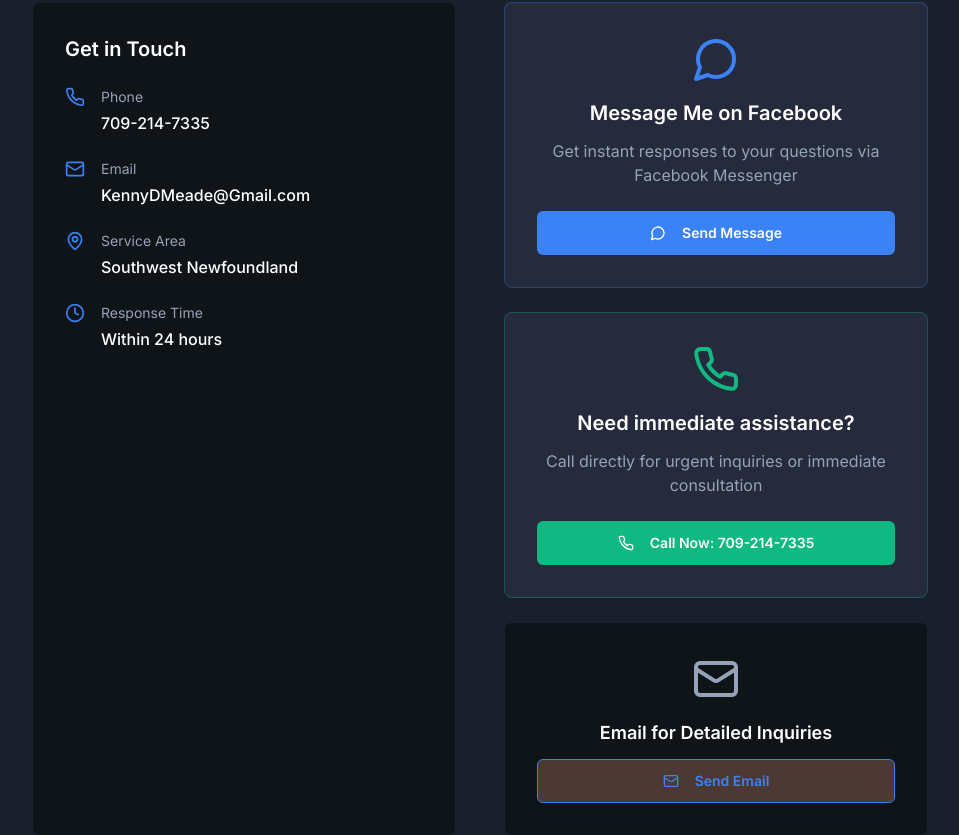
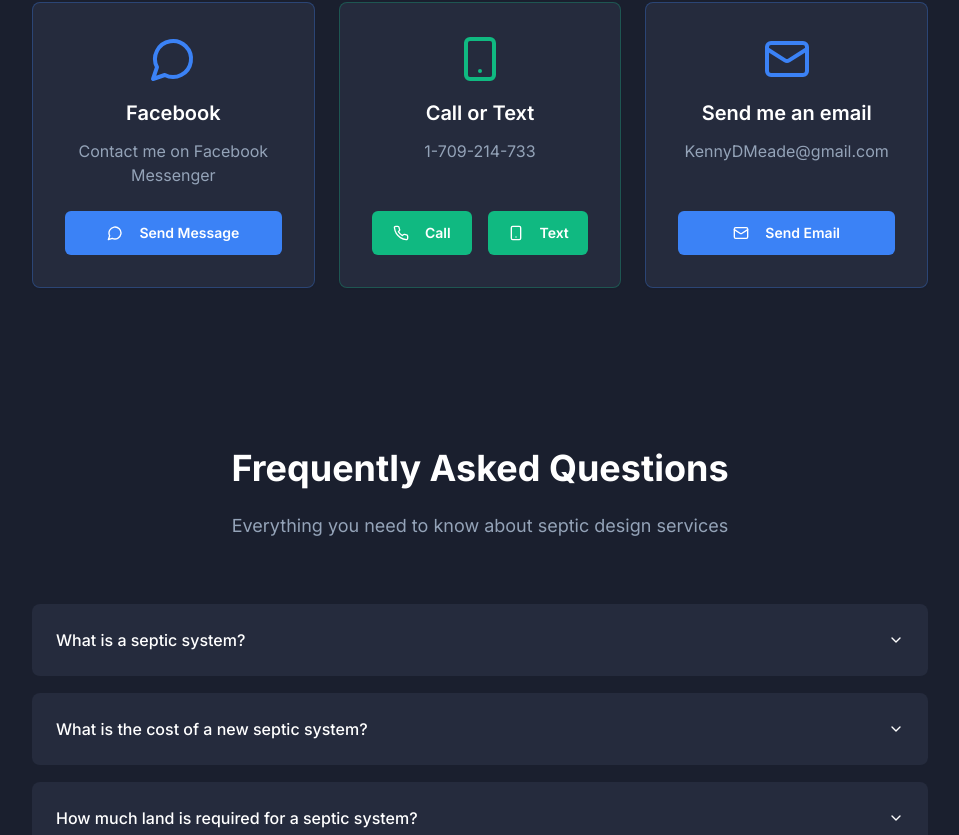
Before and after one commit to MatthewMeade/kenny-meade-septic-design, a React (Vite) app: page / in a window 1280 px wide. Shown: the part 3578-4413 px from the top of the page, without its empty margins (160-1119 px from the left). Built offline with nearby package versions, Linux system fonts and the light colour scheme.

Commit message:
Update contact section

```diff
--- a/src/components/ContactSection.tsx
+++ b/src/components/ContactSection.tsx
@@ -1,35 +1,10 @@
 
 import { Button } from '@/components/ui/button';
 import { Card, CardContent } from '@/components/ui/card';
-import { Phone, Mail, MapPin, Clock, MessageCircle } from 'lucide-react';
+import { Phone, Mail, MapPin, Clock, MessageCircle, Smartphone } from 'lucide-react';
 
 const ContactSection = () => {
-  const contactInfo = [
-    {
-      icon: <Phone className="w-5 h-5 text-accent-blue" />,
-      label: "Phone",
-      value: "709-214-7335",
-      href: "tel:7092147335"
-    },
-    {
-      icon: <Mail className="w-5 h-5 text-accent-blue" />,
-      label: "Email",
-      value: "KennyDMeade@Gmail.com",
-      href: "mailto:KennyDMeade@Gmail.com"
-    },
-    {
-      icon: <MapPin className="w-5 h-5 text-accent-blue" />,
-      label: "Service Area",
-      value: "Southwest Newfoundland",
-      href: null
-    },
-    {
-      icon: <Clock className="w-5 h-5 text-accent-blue" />,
-      label: "Response Time",
-      value: "Within 24 hours",
-      href: null
-    }
-  ];
+
 
   return (
     <section id="contact" className="py-20 bg-dark-surface">
@@ -44,56 +19,25 @@ const ContactSection = () => {
             </p>
           </div>
 
-          <div className="grid lg:grid-cols-2 gap-12">
-            {/* Contact Information */}
-            <Card className="bg-dark-bg border-dark-surface">
-              <CardContent className="p-6 md:p-8">
-                <h3 className="text-xl font-semibold text-white mb-6">Get in Touch</h3>
-
-                <div className="space-y-6">
-                  {contactInfo.map((info, index) => (
-                    <div key={index} className="flex items-start space-x-4">
-                      <div className="flex-shrink-0">
-                        {info.icon}
-                      </div>
-                      <div>
-                        <div className="text-sm text-text-muted mb-1">{info.label}</div>
-                        {info.href ? (
-                          <a
-                            href={info.href}
-                            className="text-white hover:text-accent-blue transition-colors font-medium"
-                          >
-                            {info.value}
-                          </a>
-                        ) : (
-                          <div className="text-white font-medium">{info.value}</div>
-                        )}
-                      </div>
-                    </div>
-                  ))}
-                </div>
-              </CardContent>
-            </Card>
-
           {/* Contact Actions */}
-            <div className="space-y-6">
+          <div className="grid lg:grid-cols-3 gap-6">
             {/* Facebook Messenger */}
             <Card className="bg-dark-surface-light border-accent-blue/30">
-                <CardContent className="p-6 md:p-8 text-center">
+              <CardContent className="p-6 md:p-8 text-center flex flex-col h-full">
                 <MessageCircle className="w-12 h-12 text-accent-blue mx-auto mb-4" />
                 <h4 className="text-xl font-semibold text-white mb-3">
-                    Message Me on Facebook
+                  Facebook
                 </h4>
-                  <p className="text-text-muted mb-6">
-                    Get instant responses to your questions via Facebook Messenger
+                <p className="text-text-muted mb-6 flex-grow">
+                  Contact me on Facebook Messenger
                 </p>
                 <Button
                   asChild
                   size="lg"
-                    className="bg-accent-blue hover:bg-accent-blue/90 text-white font-semibold w-full"
+                  className="bg-accent-blue hover:bg-accent-blue/90 text-white font-semibold w-full mt-auto"
                 >
                   <a
-                      href="https://m.me/kenny.meade.septic"
+                    href="https://m.me/kenny.meade.77"
                     target="_blank"
                     rel="noopener noreferrer"
                     className="flex items-center justify-center space-x-2"
@@ -107,41 +51,71 @@ const ContactSection = () => {
 
             {/* Phone Call */}
             <Card className="bg-dark-surface-light border-accent-green/30">
-                <CardContent className="p-6 md:p-8 text-center">
-                  <Phone className="w-12 h-12 text-accent-green mx-auto mb-4" />
+              <CardContent className="p-6 md:p-8 text-center flex flex-col h-full">
+                <Smartphone className="w-12 h-12 text-accent-green mx-auto mb-4" />
                 <h4 className="text-xl font-semibold text-white mb-3">
-                    Need immediate assistance?
+                  Call or Text
                 </h4>
-                  <p className="text-text-muted mb-6">
-                    Call directly for urgent inquiries or immediate consultation
+                <a href="sms:7092147335" className="flex items-center justify-center space-x-2">
+
+                  <p className="text-text-muted mb-6 flex-grow">
+                    1-709-214-733
+                  </p>
+                </a>
+
+                <div className='grid grid-cols-2 gap-4 mt-auto'>
+                  <Button
+                    asChild
+                    size="lg"
+                    className="bg-accent-green hover:bg-accent-green/90 text-white font-semibold "
+                  >
+                    <a href="tel:7092147335" className="flex items-center justify-center space-x-2">
+                      <Phone className="w-5 h-5" />
+                      <span>Call</span>
+                    </a>
+
+                  </Button>
+                  <Button
+                    asChild
+                    size="lg"
+                    className="bg-accent-green hover:bg-accent-green/90 text-white font-semibold "
+                  >
+                    <a href="sms:7092147335" className="flex items-center justify-center space-x-2">
+                      <Smartphone className="w-5 h-5" />
+                      <span> Text</span>
+                    </a>
+
+                  </Button>
+                </div>
+              </CardContent>
+            </Card>
+
+            {/* Email */}
+            <Card className="bg-dark-surface-light border-accent-blue/30">
+              <CardContent className="p-6 md:p-8 text-center flex flex-col h-full">
+                <Mail className="w-12 h-12 text-accent-blue mx-auto mb-4" />
+                <h4 className="text-xl font-semibold text-white mb-3">
+                  Send me an email
+                </h4>
+                <p className="text-text-muted mb-6 flex-grow">
+                  <a
+                    href="mailto:KennyDMeade@Gmail.com"
+                    target="_blank"
+                    rel="noopener noreferrer"
+                    className="flex items-center justify-center space-x-2"
+                  >KennyDMeade@gmail.com</a>
                 </p>
                 <Button
                   asChild
                   size="lg"
-                    className="bg-accent-green hover:bg-accent-green/90 text-white font-semibold w-full"
+                  className="bg-accent-blue hover:bg-accent-blue/90 text-white font-semibold w-full mt-auto"
                 >
-                    <a href="tel:7092147335" className="flex items-center justify-center space-x-2">
-                      <Phone className="w-5 h-5" />
-                      <span>Call Now: 709-214-7335</span>
-                    </a>
-                  </Button>
-                </CardContent>
-              </Card>
-
-              {/* Email */}
-              <Card className="bg-dark-bg border-dark-surface">
-                <CardContent className="p-6 md:p-8 text-center">
-                  <Mail className="w-12 h-12 text-text-muted mx-auto mb-4" />
-                  <h4 className="text-lg font-semibold text-white mb-3">
-                    Email for Detailed Inquiries
-                  </h4>
-                  <Button
-                    asChild
-                    variant="outline"
-                    size="lg"
-                    className="border-accent-blue text-accent-blue hover:bg-accent-blue hover:text-white font-semibold w-full"
+                  <a
+                    href="mailto:KennyDMeade@Gmail.com"
+                    target="_blank"
+                    rel="noopener noreferrer"
+                    className="flex items-center justify-center space-x-2"
                   >
-                    <a href="mailto:KennyDMeade@Gmail.com" className="flex items-center justify-center space-x-2">
                     <Mail className="w-5 h-5" />
                     <span>Send Email</span>
                   </a>
@@ -151,7 +125,6 @@ const ContactSection = () => {
           </div>
         </div>
       </div>
-      </div>
     </section>
   );
 };
```
Lines whose indentation alone changed are shown as unchanged.
